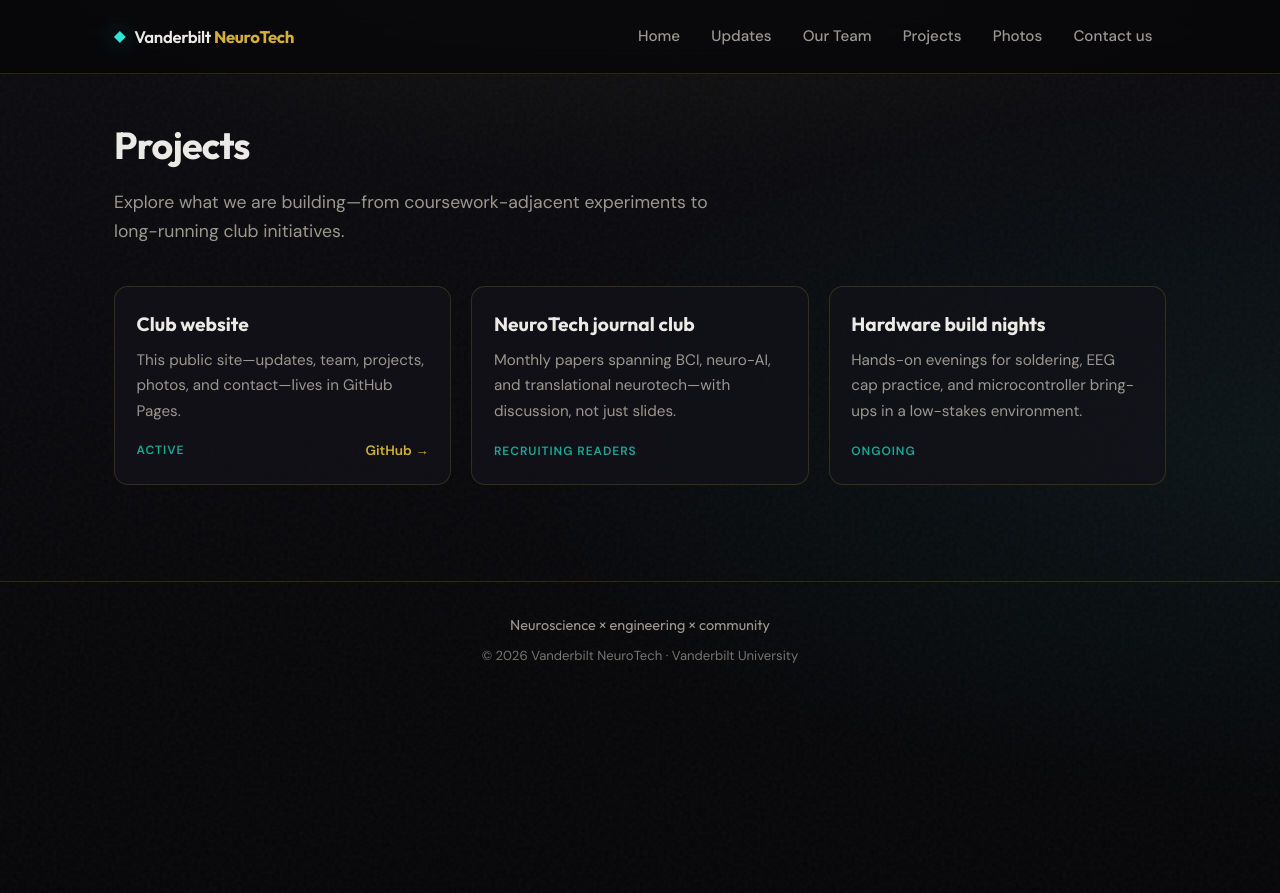
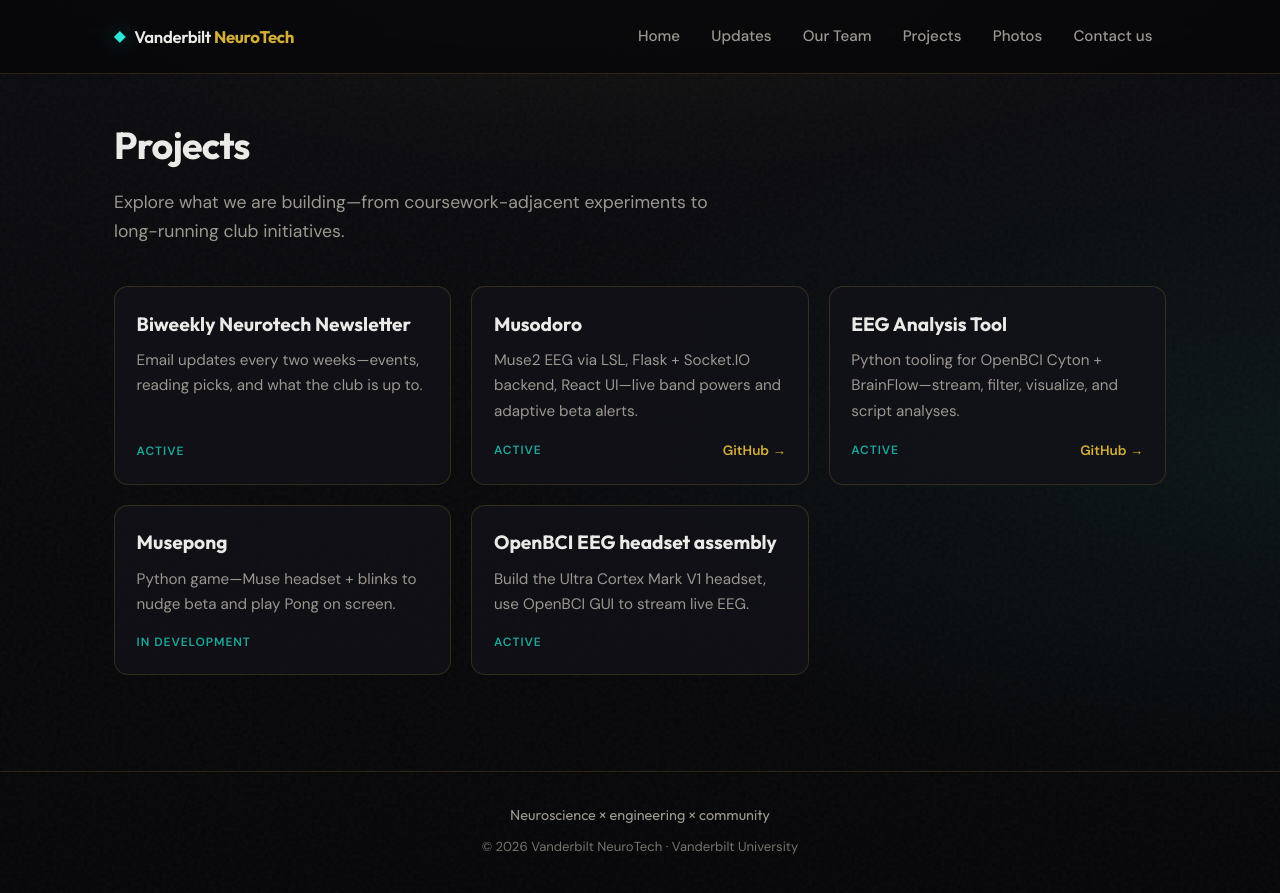
Before and after one commit to vysha-exe/Vanderbilt-NeuroTech-Git-Pages, a Jekyll site: the page built from projects.md, in a window 1280 px wide. Shown: the top 893 px of the page. Built offline with Jekyll 4.4.1, drawn with Linux system fonts in a browser that asks for light colours.

Commit message:
Replace sample projects with newsletter, Musodoro, EEG tool, Musepong, OpenBCI assembly
Made-with: Cursor

```diff
--- a/_data/board.yml
+++ b/_data/board.yml
@@ -17,7 +17,7 @@
 
 - role: Secretary
   name: Sam Kassan
-  major: "Minor in Digital Fabrication"
+  major: "Biomedical Engineering and Minor in Digital Fabrication"
   photo: assets/images/board/sam.jpg
 
 - role: Adviser (formerly Coaches Fall '22)
--- a/_layouts/project.html
+++ b/_layouts/project.html
@@ -20,6 +20,9 @@ layout: default
     {% if page.docs %}
     <a class="btn btn-ghost" href="{{ page.docs }}" target="_blank" rel="noopener noreferrer">Documentation</a>
     {% endif %}
+    {% if page.video_url and page.video_url != "" %}
+    <a class="btn btn-ghost" href="{{ page.video_url }}" target="_blank" rel="noopener noreferrer">Tutorial video</a>
+    {% endif %}
   </div>
 
   <div class="project-body prose">
--- /dev/null
+++ b/_projects/biweekly-neurotech-newsletter.md
@@ -0,0 +1,18 @@
+---
+layout: project
+title: Biweekly Neurotech Newsletter
+short_description: Email updates every two weeks—events, reading picks, and what the club is up to.
+status: Active
+order: 1
+github: ""
+---
+
+We send a **biweekly newsletter** so members (and friends of the club) can stay in the loop without digging through chat history.
+
+Typical topics include:
+
+- Upcoming meetings, workshops, and socials
+- Short blurbs on papers or tools worth knowing
+- Project shout-outs and ways to get involved
+
+There is no public GitHub repo for this—content is drafted by the board and sent through your usual campus channels. Want to contribute a segment? Mention it at a meeting or use the [Contact us]({{ site.baseurl }}/contact/) page.
--- a/_projects/build-nights.md
+++ /dev/null
@@ -1,12 +0,0 @@
----
-layout: project
-title: Hardware build nights
-short_description: Hands-on evenings for soldering, EEG cap practice, and microcontroller bring-ups in a low-stakes environment.
-status: Ongoing
-order: 3
-github: ""
----
-
-No single repo yet—this is a recurring meetup. When your club spins up a shared firmware or hardware repo, add the URL in this file’s front matter under `github`.
-
-**Replace this sample** with a real initiative and links.
--- a/_projects/club-website.md
+++ /dev/null
@@ -1,11 +0,0 @@
----
-layout: project
-title: Club website
-short_description: This public site—updates, team, projects, photos, and contact—lives in GitHub Pages.
-status: Active
-order: 0
-github: https://github.com/vysha-exe/Vanderbilt-NeuroTech-Git-Pages
-website: https://vysha-exe.github.io/Vanderbilt-NeuroTech-Git-Pages/
----
-
-Members with repo access can edit Markdown and YAML to publish changes. Pull requests welcome for copy, photos, and new project pages.
--- /dev/null
+++ b/_projects/eeg-analysis-tool.md
@@ -0,0 +1,26 @@
+---
+layout: project
+title: EEG Analysis Tool
+short_description: Python tooling for OpenBCI Cyton + BrainFlow—stream, filter, visualize, and script analyses.
+status: Active
+order: 3
+github: https://github.com/dnxjcui/neurotech-vandy
+---
+
+The **[neurotech-vandy](https://github.com/dnxjcui/neurotech-vandy)** repo is a **Python** toolkit used by Vanderbilt NeuroTech for working with **OpenBCI’s 8-channel Cyton** board through **BrainFlow**.
+
+### Capabilities
+
+- **Streaming:** real-time acquisition over USB serial or Bluetooth (with CLI helpers).
+- **Processing:** filtering, artifact handling hooks, and feature extraction workflows.
+- **Visualization:** time-series and plotting utilities (see `src/visualization/`).
+- **CLI:** `src/run.py` supports modes like receive-only runs with duration and connection flags.
+
+### Hardware expectations
+
+- OpenBCI **Cyton**, typical defaults around **250 Hz**, 8 EEG channels, 24-bit resolution.
+- Requires a working BrainFlow install and correct port / MAC for your machine.
+
+Licensed under **Apache-2.0**; see the upstream README for setup, troubleshooting, and contribution notes.
+
+**Repository:** [github.com/dnxjcui/neurotech-vandy](https://github.com/dnxjcui/neurotech-vandy)
--- a/_projects/journal-club.md
+++ /dev/null
@@ -1,12 +0,0 @@
----
-layout: project
-title: NeuroTech journal club
-short_description: Monthly papers spanning BCI, neuro-AI, and translational neurotech—with discussion, not just slides.
-status: Recruiting readers
-order: 2
-github: ""
----
-
-We rotate facilitators and pick papers as a group—sometimes classics, sometimes brand-new preprints. Show up with curiosity; technical depth varies by week.
-
-**Replace this sample** with your real project copy and point `github` at the actual repository when you have one.
--- /dev/null
+++ b/_projects/musepong.md
@@ -0,0 +1,20 @@
+---
+layout: project
+title: Musepong
+short_description: Python game—Muse headset + blinks to nudge beta and play Pong on screen.
+status: In development
+order: 4
+github: ""
+---
+
+**Musepong** is a **Python** game experiment: you wear a **Muse** headset and use **blinks** (and related beta-band dynamics) to interact with **Pong** on screen—think of adjusting your **beta** signature to move or trigger actions while the ball bounces; blinks may register as events that affect gameplay (exact mechanics vary by build).
+
+### Status
+
+We have not published a repo link yet. When the project lands on GitHub, we will add the **GitHub** button here—until then, ask at a meeting or on [Contact us]({{ site.baseurl }}/contact/) if you want to help port or document it.
+
+### Ideas for contributors
+
+- Clean separation between **LSL / Muse streaming** and **game loop**
+- Clear mapping: blink detection → paddle or “boost”
+- Lightweight UI so it runs reliably on club laptops
--- /dev/null
+++ b/_projects/musodoro.md
@@ -0,0 +1,23 @@
+---
+layout: project
+title: Musodoro
+short_description: Muse2 EEG via LSL, Flask + Socket.IO backend, React UI—live band powers and adaptive beta alerts.
+status: Active
+order: 2
+github: https://github.com/vysha-exe/Musodoro
+---
+
+**Musodoro** is a prototype stack that streams EEG from a **Muse2** (via **BlueMuse** and **Lab Streaming Layer**), computes spectral features on the backend, and pushes updates to a **React** frontend in real time.
+
+### What the repo does
+
+- Resolves an LSL stream with type **EEG** (Muse2 / BlueMuse, ~256 Hz).
+- **Backend (Flask + Socket.IO):** ingestion, filtering (e.g. 1–45 Hz), PSD (Welch), per-band power.
+- Emits band-power updates over the socket to the web app.
+- **Frontend:** shows band values and triggers an on-screen alert when **relative beta** crosses an **adaptive threshold** (calibration ~30 s: mean + 1.5× std).
+
+### Notes
+
+This is intentionally a **prototype**: next steps could include artifact rejection, richer UI, persistent calibration, and safety disclaimers for any closed-loop use.
+
+**Repository:** [github.com/vysha-exe/Musodoro](https://github.com/vysha-exe/Musodoro)
--- /dev/null
+++ b/_projects/openbci-eeg-headset-assembly.md
@@ -0,0 +1,24 @@
+---
+layout: project
+title: OpenBCI EEG headset assembly
+short_description: Build the Ultra Cortex Mark V1 headset, use OpenBCI GUI to stream live EEG.
+status: Active
+order: 5
+github: ""
+---
+
+In this project we **assemble the Ultra Cortex Mark V1** EEG headset, then use the **OpenBCI GUI** to **stream data** from a wearer—great for first-time hardware onboarding and demos.
+
+### What you will do
+
+- Step through assembly with the club’s printed or shared checklist.
+- Seat electrodes / harness for the Ultra Cortex Mark V1 correctly for stable signals.
+- Connect to the board and **stream** in the OpenBCI GUI (verify impedances, watch live traces).
+
+### Assembly tutorial video
+
+<div class="video-placeholder" markdown="0">
+  <p><strong>Video coming soon.</strong> After you upload a walkthrough (e.g. YouTube), edit <code>_projects/openbci-eeg-headset-assembly.md</code> and set <code>video_url:</code> in the front matter to the link—a <strong>Tutorial video</strong> button will appear next to the other project links.</p>
+</div>
+
+If you are a member, ask the board for the latest draft checklist or a live walkthrough in the meantime.
--- a/assets/css/style.css
+++ b/assets/css/style.css
@@ -947,6 +947,24 @@ a.contact-card:hover,
   margin-top: 0.5rem;
 }
 
+.video-placeholder {
+  margin: 1.75rem 0;
+  padding: 1.25rem 1.35rem;
+  border-radius: var(--radius);
+  border: 1px dashed rgba(46, 230, 214, 0.35);
+  background: rgba(46, 230, 214, 0.06);
+}
+
+.video-placeholder p {
+  margin: 0;
+  font-size: 0.98rem;
+  color: var(--text-muted);
+}
+
+.video-placeholder code {
+  font-size: 0.88em;
+}
+
 /* Footer */
 .site-footer {
   position: relative;
```
Also changed, not shown: README.md.
